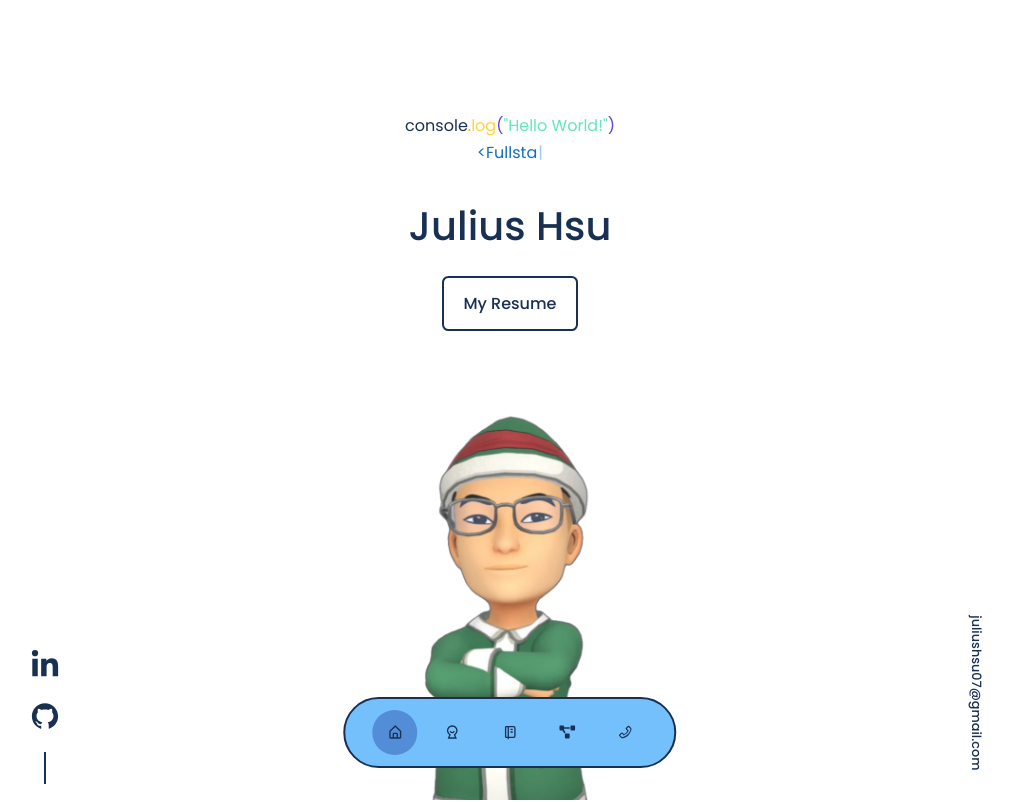
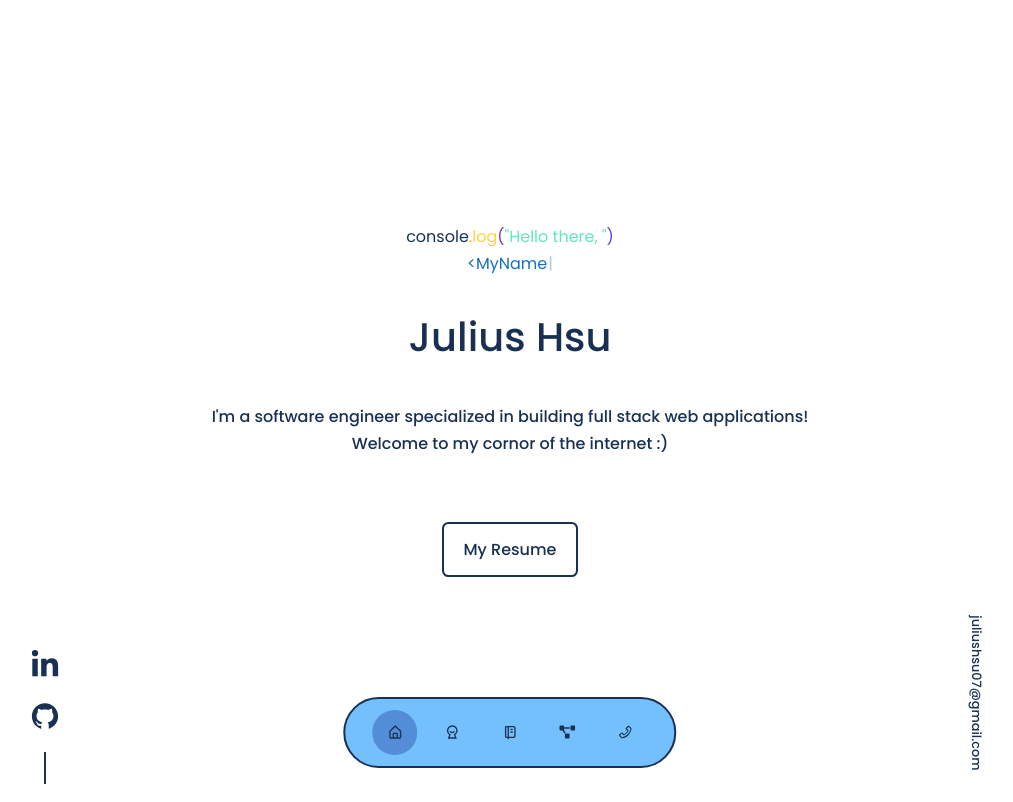
Before and after one commit to juliushsu07/portfolio-website, a React (Create React App) app in the folder main-site/: page / in a window 1280 px wide. Shown: the top 802 px of the page, without its empty margins (130-1143 px from the left). Built offline with nearby package versions, Linux system fonts and the light colour scheme; the HTML template or start-up script is replaced by a standard one.

Commit message:
Remove header page avatar and Style and center the contents.

```diff
--- a/main-site/src/components/header/Header.jsx
+++ b/main-site/src/components/header/Header.jsx
@@ -11,34 +11,28 @@ import RESUME from '../../assets/resume.pdf'
 const Header = ( {setActiveNav} ) => {
   return (
     <header>
-
       <div className='container header__container'>
-          <Typewritter  onInit={(typewritter) => {
+        <section>
+          <Typewritter className='type__writter'  onInit={(typewritter) => {
                 typewritter
                 .typeString(`<span style="color: var(--color-text)">console</span>`)
-                .typeString(`<span style="color: var(--color-yellow-variant)">.</span><span style="color: var(--color-yellow)">log</span><span style="color: var(--color-purple-variant)">&#40;</span><span style="color: var(--color-green)">&#34;Hello World!&#34;</span><span style="color: var(--color-purple-variant)">&#41;</span>`)
+                .typeString(`<span style="color: var(--color-yellow-variant)">.</span><span style="color: var(--color-yellow)">log</span><span style="color: var(--color-purple-variant)">&#40;</span><span style="color: var(--color-green)">&#34;Hello there, &#34;</span><span style="color: var(--color-purple-variant)">&#41;</span>`)
                 .typeString(`<br>`)
                 .typeString(`<`)
-                .typeString("FullstackDeveloper")
+                .typeString(`MyNameIs`)
                 .typeString(" />")
                 .start();
               }}
             />
-        <InView as="div" onChange={(inView) => { inView ? setActiveNav('#') : void(0) } }></InView>
-        <h1>Julius Hsu</h1>
-
-        <div className='header__cta'>
-          <a href={RESUME} target="_blank" className='btn-primary'>My Resume</a>
-        </div>
-
+          <InView as="div" onChange={(inView) => { inView ? setActiveNav('#') : void(0) } }></InView>
+          <h1>Julius Hsu</h1>
+          <h4>I'm a software engineer specialized in building full stack web applications! <br/> Welcome to my cornor of the internet :)</h4>
+          <div className='my__resume'>
+            <a href={RESUME} target="_blank" className='btn-primary'>My Resume</a>
+          </div>
+        </section>
         <HeaderSocial />
-
-        <div className='me'>
-          <img src={ME} alt='me' />
-        </div>
-
         <a href="mailto:juliushsu07@gmail.com" className='email__sidebar' target="_blank">juliushsu07@gmail.com</a>
-
       </div>
     </header>
   )
--- a/main-site/src/components/header/header.css
+++ b/main-site/src/components/header/header.css
@@ -1,6 +1,6 @@
 Header {
     height: 100vh;
-    padding-top: 7rem;
+    /* padding-top: 7rem; */
     overflow: hidden;
 }
 
@@ -8,6 +8,21 @@ Header {
     text-align: center;
     height: 100%;
     position: relative;
+}
+
+.header__container > section{
+    position: absolute;
+    top: 50%;
+    left: 50%;
+    transform: translate(-50%, -50%);
+    display: flex;
+    flex-direction: column;
+    justify-content: center;
+    width: 80%;
+}
+
+.header__container > section > h4 {
+    margin: 2rem 0 2rem;
 }
 
 .text-light {
@@ -45,8 +60,8 @@ Header {
 
 
 /* ================== CTA ================== */
-.header__cta {
-    margin-top: 1rem;
+.my__resume {
+    margin-top: 2rem;
     border-radius: 2rem;
     display: flex;
     gap: 1.2rem;
@@ -78,13 +93,13 @@ Header {
     background-color: var(--color-text);
 }
 
-.me {
+/* .me {
     width: 18rem;
     position: absolute;
     left: calc(50% - 9rem);
     overflow: hidden;
     padding: 5rem 1.5rem 1.5rem 1.5rem;
-}
+} */
 
 /* ================== HEADER SOCIALS ================== */
 .email__sidebar {
```
